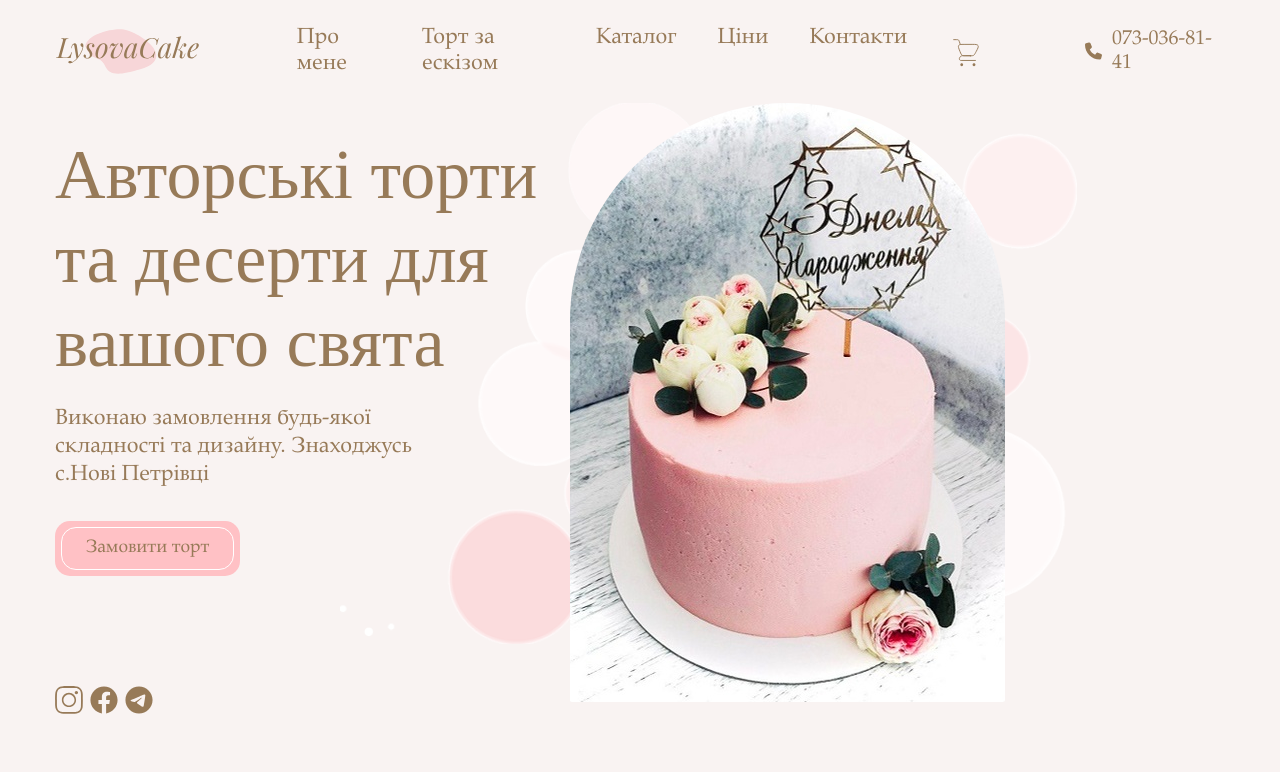
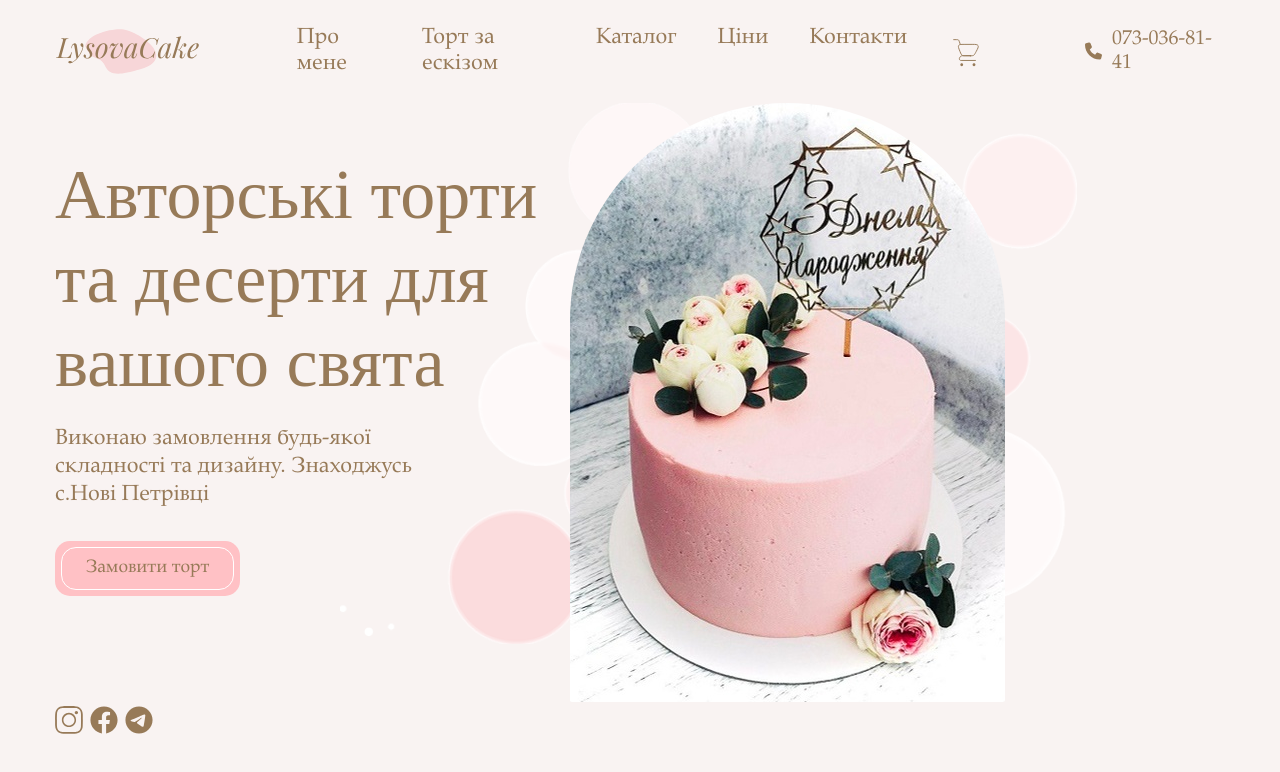
Before and after one commit to LysovMaxim/lysova-cake, a React (Create React App) app: page / in a window 1280 px wide. Shown: the top 772 px of the page. Built offline with nearby package versions, Linux system fonts and the light colour scheme.

Commit message:
add padding-top

```diff
--- a/src/components/Hero/Hero.module.css
+++ b/src/components/Hero/Hero.module.css
@@ -22,7 +22,7 @@
   font-weight: 400;
   line-height: 120%;
   width: 490px;
-  padding-top: 30px;
+  padding-top: 50px;
 }
 
 .heroInfo {
```
